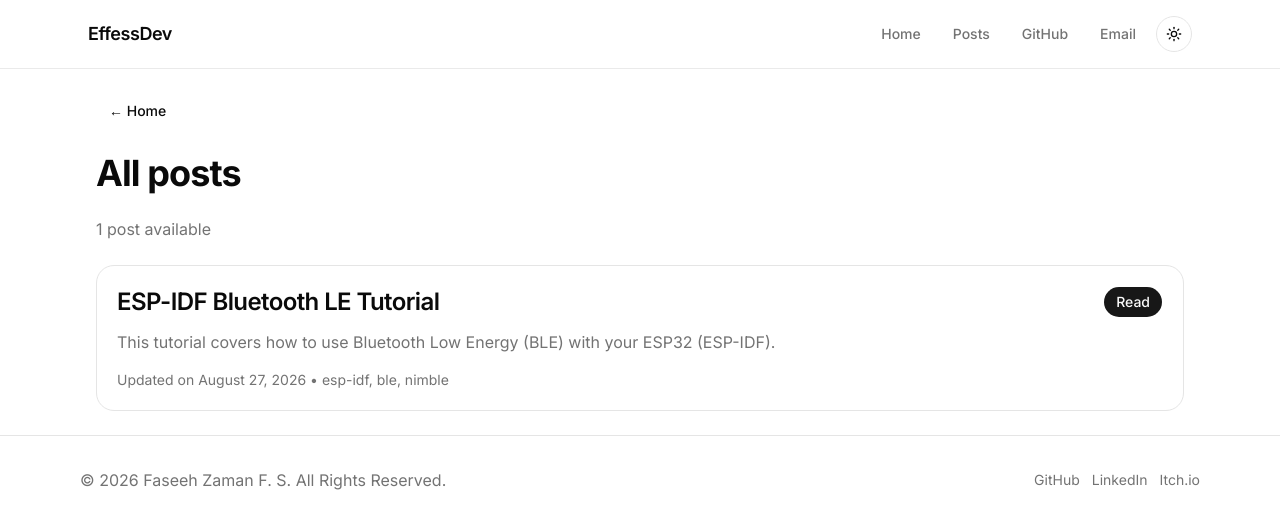
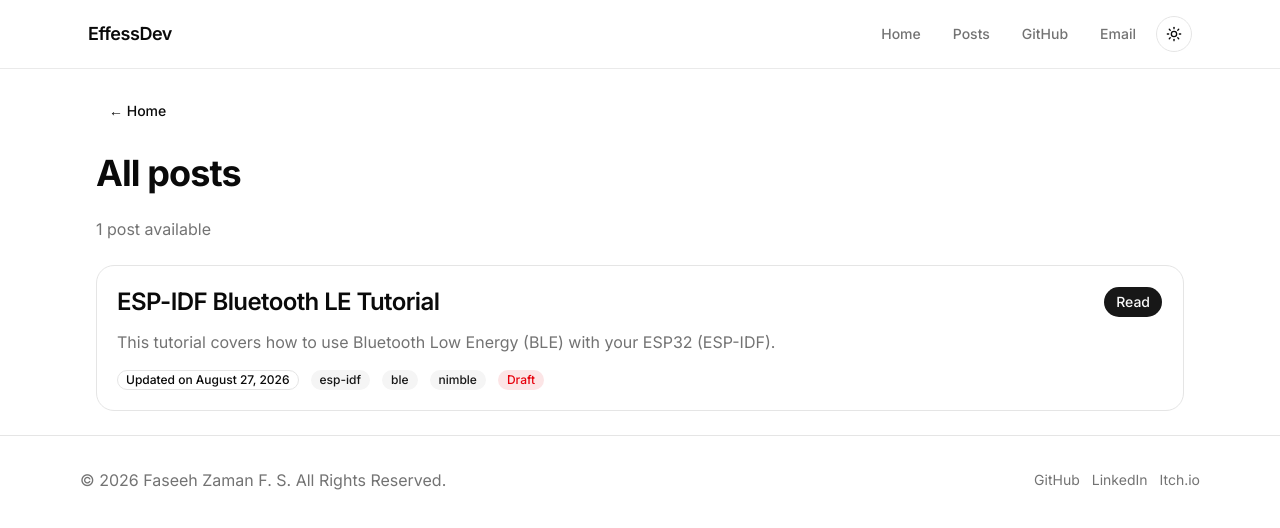
Before and after one commit to effessdev/effessdev.github.io, a Next.js app: page /posts in a window 1280 px wide. Shown: the top 528 px of the page. Built offline with nearby package versions, Linux system fonts and the light colour scheme.

Commit message:
bages and drafts

```diff
--- a/posts/esp-idf-ble-basics.md
+++ b/posts/esp-idf-ble-basics.md
@@ -3,6 +3,7 @@ id: "a"
 title: "ESP-IDF Bluetooth LE Tutorial"
 description: "This tutorial covers how to use Bluetooth Low Energy (BLE) with your ESP32 (ESP-IDF)."
 updated: "2026-08-27"
+draft: true
 tags: ["esp-idf", "ble", "nimble"]
 ---
 
--- a/src/app/posts/[id]/page.tsx
+++ b/src/app/posts/[id]/page.tsx
@@ -91,12 +91,13 @@ export default async function PostPage({ params }: PostPageProps) {
       <article className="rounded-2xl border border-border bg-card p-5 md:p-8">
         <h1 className="text-6xl font-bold border-b pb-2">{post.title}</h1>
         <div className="flex flex-wrap gap-4 mt-4 my-10 text-sm text-muted-foreground">
-          <Badge>Updated on {post.updated}</Badge>
+          <Badge variant="outline">Updated on {post.updated}</Badge>
           {post.tags?.map((tag, index) => (
             <Badge variant="secondary" key={index}>
               {tag}
             </Badge>
           ))}
+          {post.draft && <Badge variant="destructive">Draft</Badge>}
         </div>
         <Markdown content={post.content} />
       </article>
--- a/src/app/posts/page.tsx
+++ b/src/app/posts/page.tsx
@@ -9,6 +9,7 @@ import {
   CardTitle,
 } from "@/components/ui/card";
 import { getAllPosts } from "@/lib/posts";
+import { Badge } from "@/components/ui/badge";
 
 export const metadata: Metadata = {
   title: "All Posts | EffessDev",
@@ -74,10 +75,13 @@ export default function ReadPage() {
               </div>
 
               <div className="mt-4 flex flex-wrap gap-3 text-sm text-muted-foreground">
-                <span>
-                  Updated on {formattedDate} •{" "}
-                  {post.tags.length > 0 && post.tags.join(", ")}
-                </span>
+                <Badge variant="outline">Updated on {formattedDate}</Badge>
+                {post.tags?.map((tag, index) => (
+                  <Badge variant="secondary" key={index}>
+                    {tag}
+                  </Badge>
+                ))}
+                {post.draft && <Badge variant="destructive">Draft</Badge>}
               </div>
             </article>
           );
--- a/src/lib/markdown.tsx
+++ b/src/lib/markdown.tsx
@@ -84,7 +84,7 @@ export function Markdown({ content }: MarkdownProps) {
               <img
                 src={src}
                 alt={alt}
-                className="my-6 max-w-full rounded-[var(--card-radius)]"
+                className="my-6 max-w-full rounded-(--card-radius)"
               />
             ),
             hr: () => <hr className="my-8 border-t-2 border-border" />,
--- a/src/lib/posts.ts
+++ b/src/lib/posts.ts
@@ -21,6 +21,7 @@ export function getAllPosts(): Post[] {
         title: data.title,
         description: data.description,
         updated: data.updated,
+        draft: data.draft === true,
         tags: data.tags || [],
         content: content,
       } as Post;
--- a/src/lib/types.ts
+++ b/src/lib/types.ts
@@ -2,6 +2,7 @@ export interface Post {
   id: string;
   title: string;
   description: string;
+  draft: boolean;
   updated: string;
   tags: string[];
   content: string;
```
Also changed, not shown: 1 other file (tests, documents, lock files or other folders).
